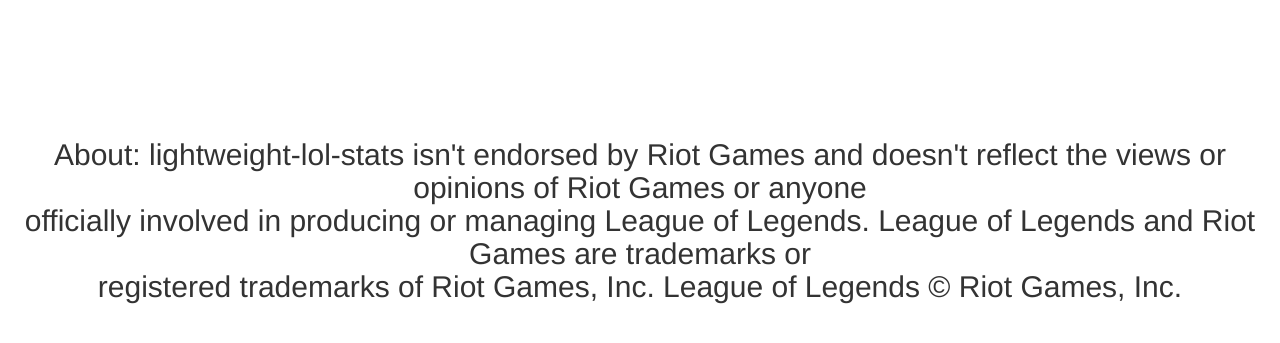
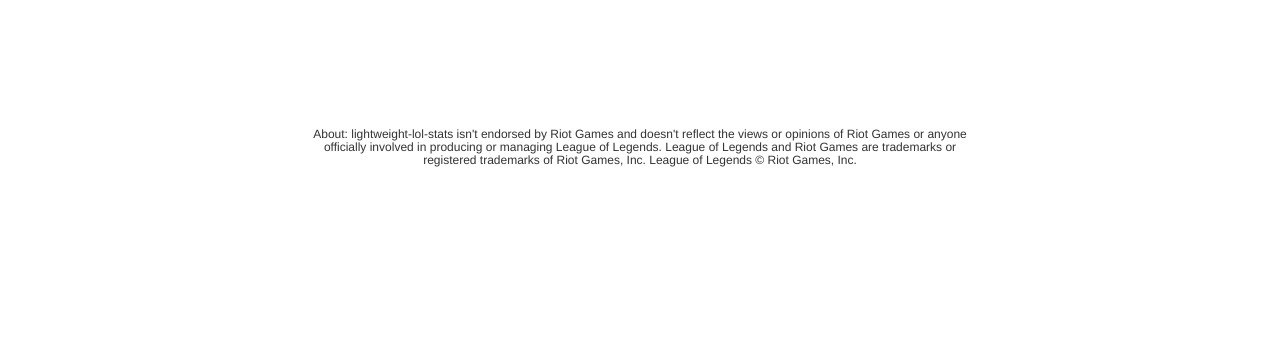
Before and after one commit to angregor/riot-api-work, a website: page client/homepage/index.html in a window 1280 px wide. Shown: the part 393-736 px from the top of the page. Drawn offline with nearby package versions, Linux system fonts and the light colour scheme.

Commit message:
added legal stuff

```diff
--- a/client/homepage/index.html
+++ b/client/homepage/index.html
@@ -50,7 +50,7 @@
     </br>
     </br>
     </br>
-    <h2> About: lightweight-lol-stats isn't endorsed by Riot Games and doesn't reflect the views or opinions of Riot Games or anyone </br>officially involved in producing or managing League of Legends. League of Legends and Riot Games are trademarks or </br>registered trademarks of Riot Games, Inc. League of Legends © Riot Games, Inc.</h2>
+    <h6> About: lightweight-lol-stats isn't endorsed by Riot Games and doesn't reflect the views or opinions of Riot Games or anyone </br>officially involved in producing or managing League of Legends. League of Legends and Riot Games are trademarks or </br>registered trademarks of Riot Games, Inc. League of Legends © Riot Games, Inc.</h6>
 </body>
 
 </html>
```
